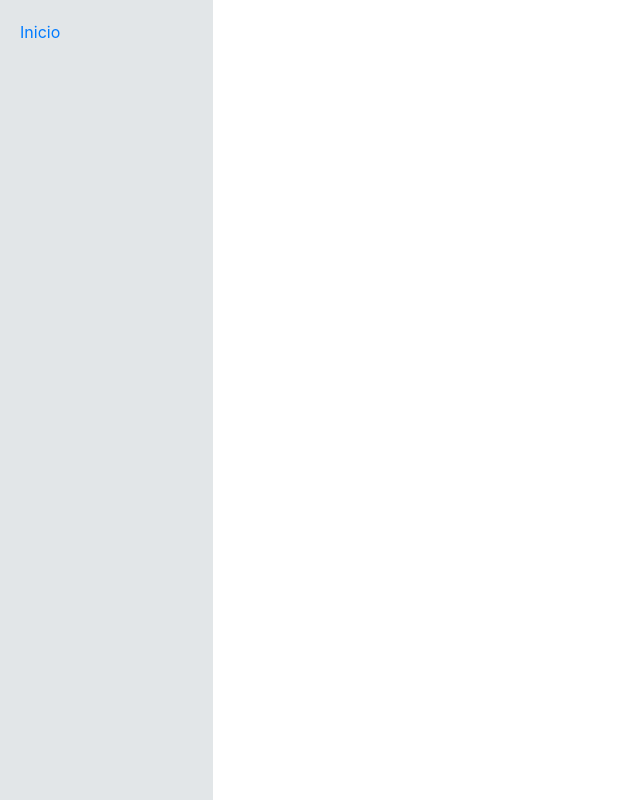
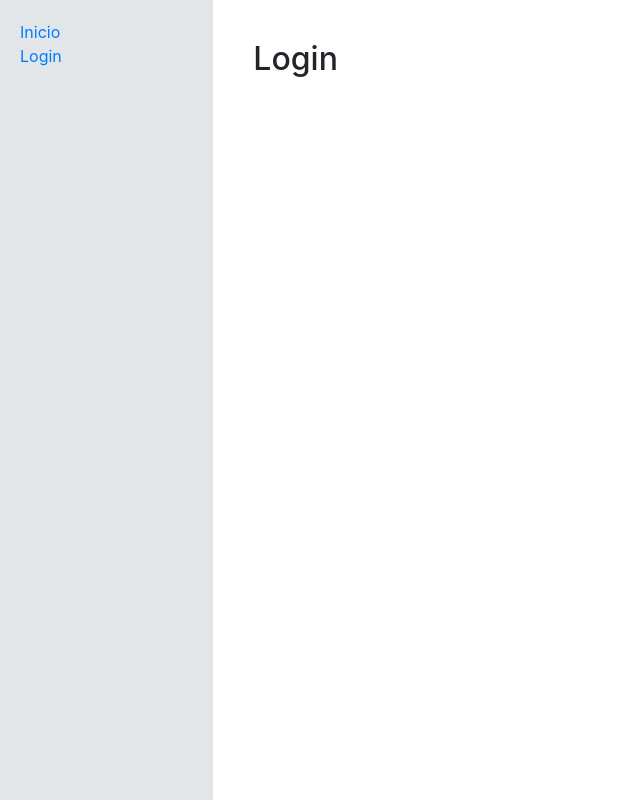
Before and after one commit to jlr032032/pruebas-adonis-nuxt, a Nuxt app in the folder site/: page /login in a window 1280 px wide. Before the commit this address had no page. Shown: the whole page, without its empty margins (0-640 px from the left). Built offline with nearby package versions, Linux system fonts and the light colour scheme.

Commit message:
Agrega página inicial para login

```diff
--- a/site/components/AppMenu.vue
+++ b/site/components/AppMenu.vue
@@ -1,5 +1,18 @@
 <template>
   <nav>
-    <nuxt-link to="/">Inicio</nuxt-link>
+    <nuxt-link to="/" tag="li">Inicio</nuxt-link>
+    <nuxt-link to="/login" tag="li">Login</nuxt-link>
   </nav>
 </template>
+
+<style>
+  li{
+    list-style: none;
+    text-decoration: none;
+    color: #007bff
+  }
+  li:hover{
+    text-decoration: underline;
+    cursor: pointer
+  }
+</style>
--- /dev/null
+++ b/site/pages/login/index.vue
@@ -0,0 +1,5 @@
+<template>
+  <div>
+    <h2>Login</h2>
+  </div>
+</template>
```
